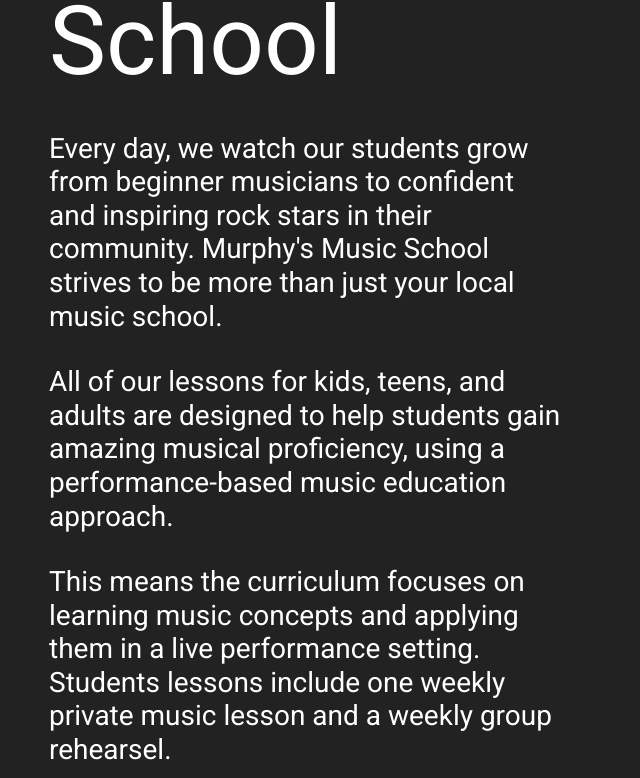
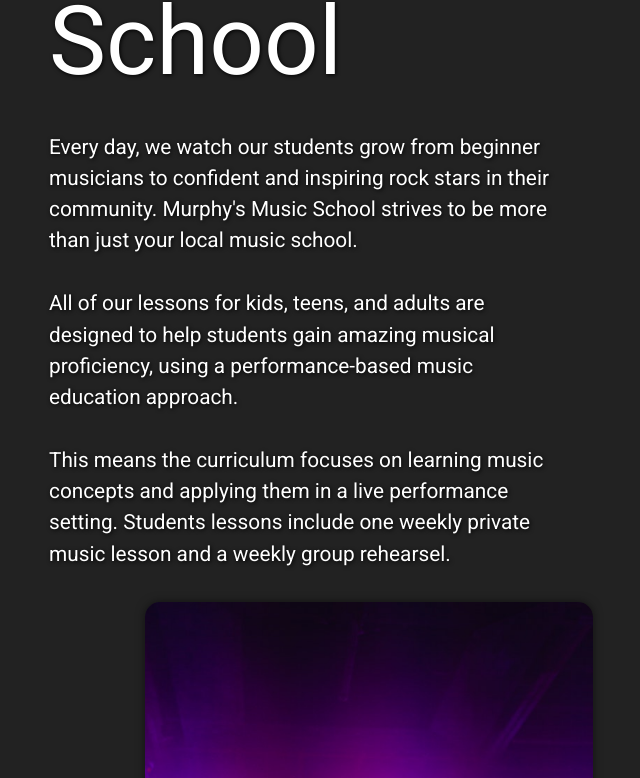
Before and after one commit to ColinJhEdwards/murphy-music-school, a React (Create React App) app: page / in a window 1280 px wide. Shown: the part 998-1776 px from the top of the page, without its empty margins (79-719 px from the left). Built offline with nearby package versions, Linux system fonts and the light colour scheme.

Commit message:
minor adjustments to aboutUs component

```diff
--- a/src/components/AboutUs.js
+++ b/src/components/AboutUs.js
@@ -25,21 +25,21 @@
     >
       <div className="text">
         <h1>Murphy's Music School</h1>
-        <h3>
+        <p>
           Every day, we watch our students grow from beginner musicians to
           confident and inspiring rock stars in their community. Murphy's Music
           School strives to be more than just your local music school.
-        </h3>
-        <h3>
+        </p>
+        <p>
           All of our lessons for kids, teens, and adults are designed to help
           students gain amazing musical proficiency, using a performance-based
           music education approach.
-        </h3>
-        <h3>
+        </p>
+        <p>
           This means the curriculum focuses on learning music concepts and
           applying them in a live performance setting. Students lessons include
           one weekly private music lesson and a weekly group rehearsel.
-        </h3>
+        </p>
       </div>
       <div className="image">
         <div className="image">
@@ -70,7 +70,7 @@
 };
 
 const StyledUs = styled(motion.div)`
-  min-height: 90vh;
+  min-height: 100vh;
   display: flex;
   justify-content: space-between;
   align-items: center;
@@ -82,9 +82,12 @@
     width: 50%;
     h1 {
       font-size: 6rem;
+      text-shadow: 1px 1px 4px black;
     }
-    h3 {
+    p {
       margin: 2rem 0rem;
+      font-size: 1.3rem;
+      text-shadow: 1px 1px 4px black;
     }
   }
   .image {
@@ -93,17 +96,22 @@
     justify-content: center;
     img {
       width: 70%;
+      border-radius: 15px;
+      box-shadow: 0px 0px 10px rgba(0, 0, 0, 0.5);
     }
   }
   .icons {
     display: flex;
     margin: auto;
+    flex-wrap: wrap;
     .hold {
       display: flex;
       align-items: center;
       justify-content: space-around;
+      flex-wrap: wrap;
       p {
         font-size: 2rem;
+        text-shadow: 1px 1px 4px black;
         margin: 4rem;
         display: flex;
         flex-direction: column;
```
